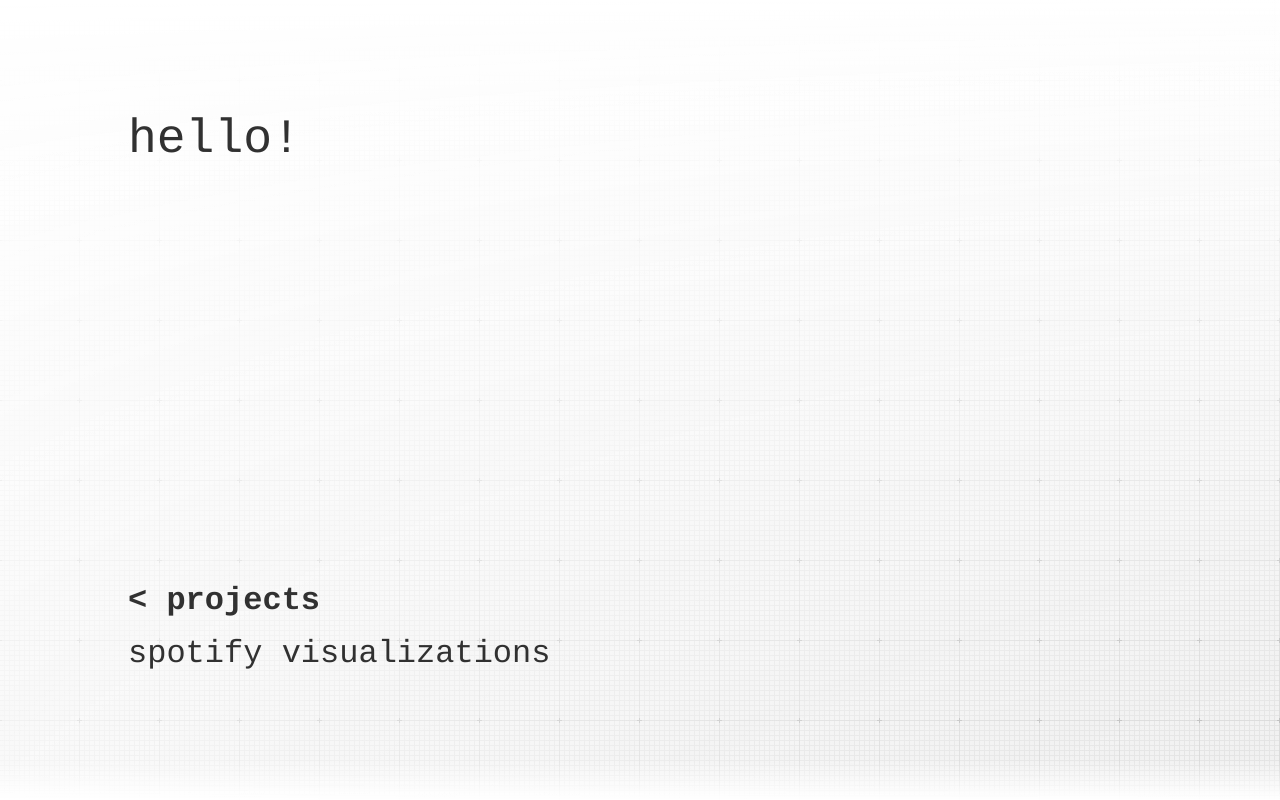
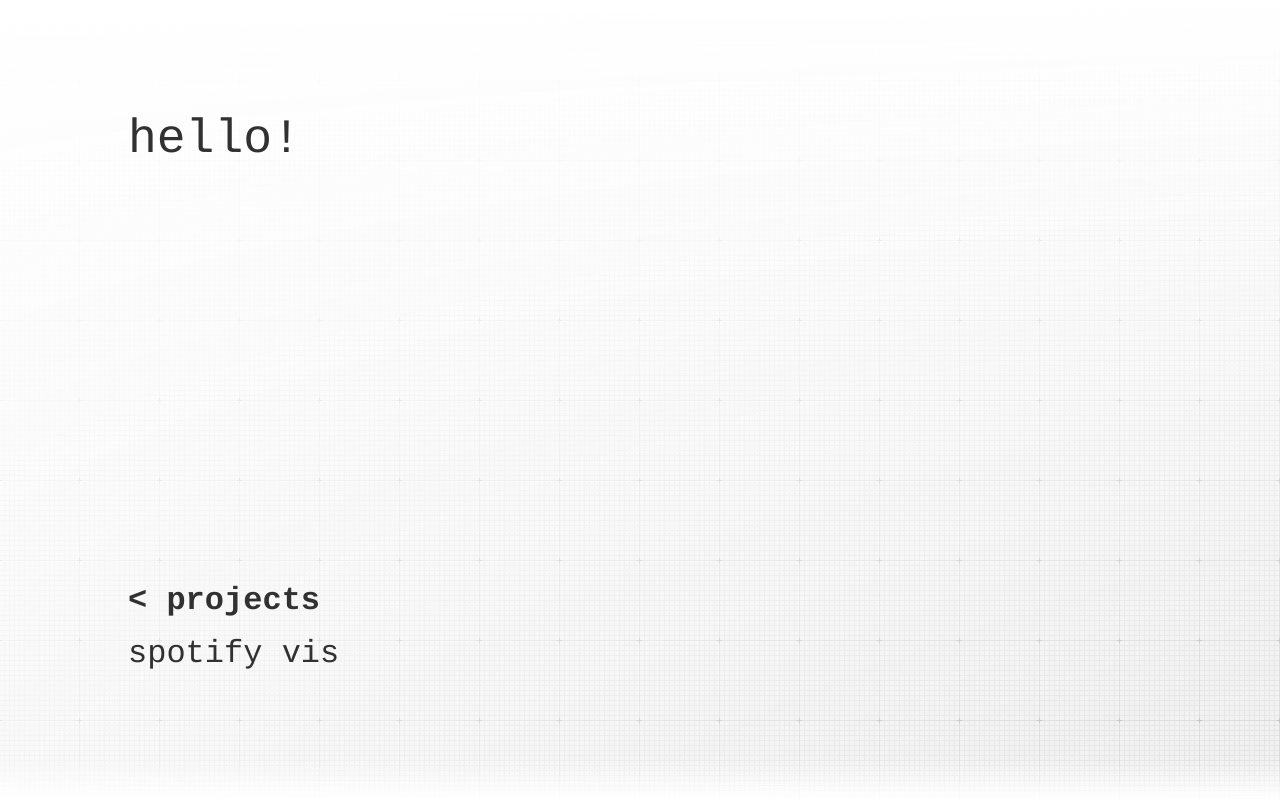
Before and after one commit to levileach/personal-website, a plain HTML site: page index.html in a window 1280 px wide. Both pictures are taken after a click on the element "projects". Drawn offline with Linux system fonts and the light colour scheme.

Commit message:
updated spotify vis

```diff
--- a/animations.js
+++ b/animations.js
@@ -43,7 +43,6 @@ function toggleProjects() {
     const mainNav = document.getElementById("main-navigation");
     const projNav = document.getElementById("project-navigation");
 
-
     // get our current display mode
     var r = document.querySelector(":root");
     var rs = getComputedStyle(r);
--- a/index.html
+++ b/index.html
@@ -27,7 +27,7 @@
 
     <div id="project-navigation" class="navigation">
         <h4 class="play-animation navigation-item bold" onclick="toggleProjects()">< projects</h4>
-        <a href="project-spotify/index.html"><h4 class="play-animation navigation-item">spotify visualizations</h4></a>
+        <a href="project-spotify/index.html"><h4 class="play-animation navigation-item">spotify vis</h4></a>
     </div>
 
 <script src="animations.js"></script>
--- a/main.css
+++ b/main.css
@@ -74,7 +74,7 @@ a {
 
 .navigation-item {
     margin: 0.5rem 0;
-    width: 100%;
+    overflow: overflow;
 }
 
 
```
